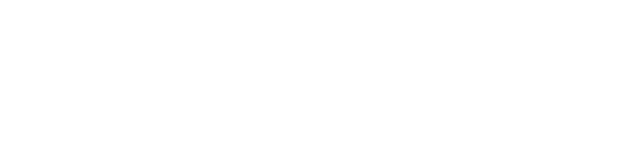
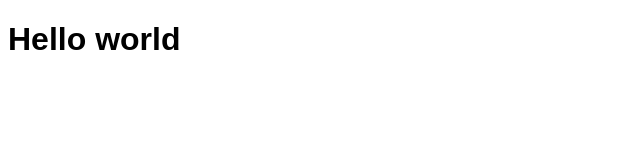
Before and after one commit to irvan-nmc/repo-test, a plain HTML site: page index.html in a window 1280 px wide. Shown: the whole page, without its empty margins (0-640 px from the left). Drawn offline with Linux system fonts and the light colour scheme.

Commit message:
mengedit index.html dan menambahkan file style.css

```diff
--- a/index.html
+++ b/index.html
@@ -2,8 +2,9 @@
 <html>
 <head>
 	<title>Coba Git</title>
+	<link rel="stylesheet" type="text/css" href="style.css">
 </head>
 <body>
-
+	<h1>Hello world</h1>
 </body>
 </html>
--- /dev/null
+++ b/style.css
@@ -0,0 +1,3 @@
+body	{
+	font-family: arial;
+}
```
